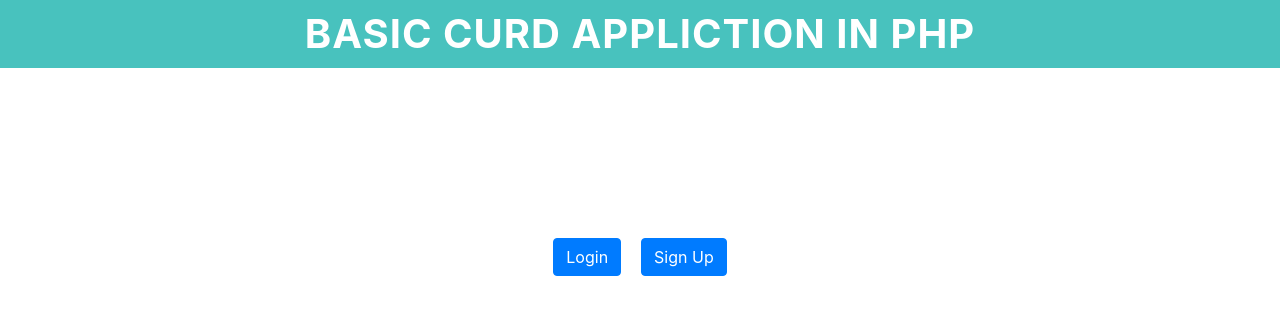
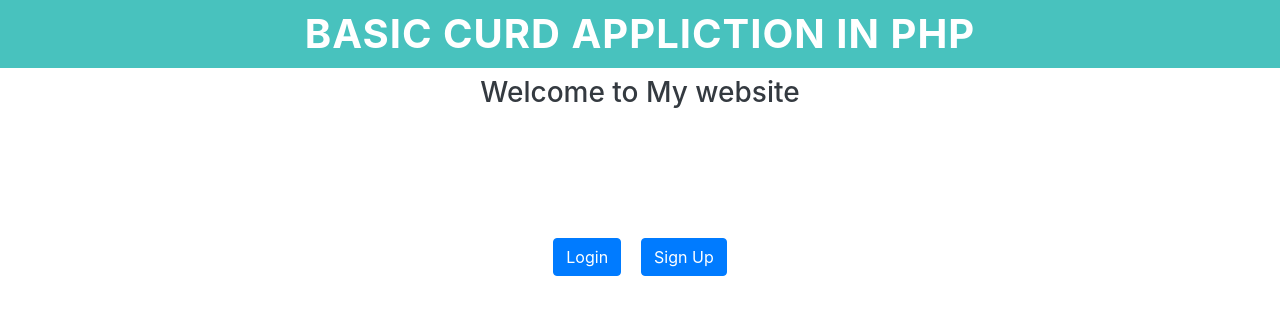
Before and after one commit to MrChaitu111/php-project, a PHP site: page / in a window 1280 px wide. Shown: the top 315 px of the page. Run offline with PHP 8.4, Linux system fonts and the light colour scheme.

Commit message:
Update index.php

```diff
--- a/index.php
+++ b/index.php
@@ -3,7 +3,7 @@
 ?>
 <!DOCTYPE html>
 <html lang="en">
-<nk>
+<head>
     <meta charset="UTF-8">
     <meta name="viewport" content="width=device-width, initial-scale=1.0">
     <title>PHP_CURD_OPERATIONS</title>
@@ -47,7 +47,7 @@
         }
 </style>
 <div class="heading">
-    <h3>Welcome to My website</h3>
+    <h3 class="text-dark">Welcome to My website</h3>
 </div>
 <marquee class="marq h-2"
                  direction="left" loop="infinite">
```
